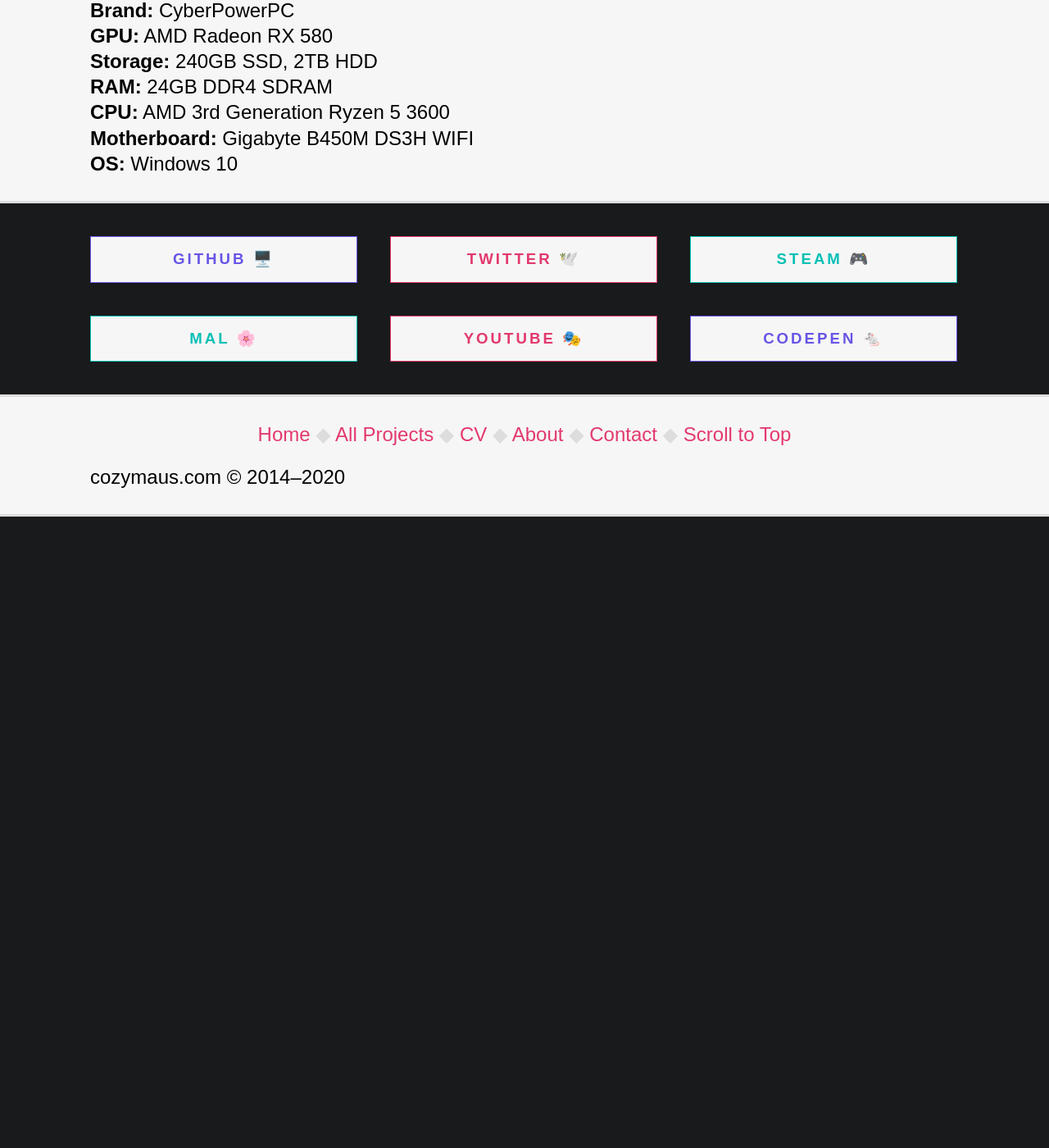
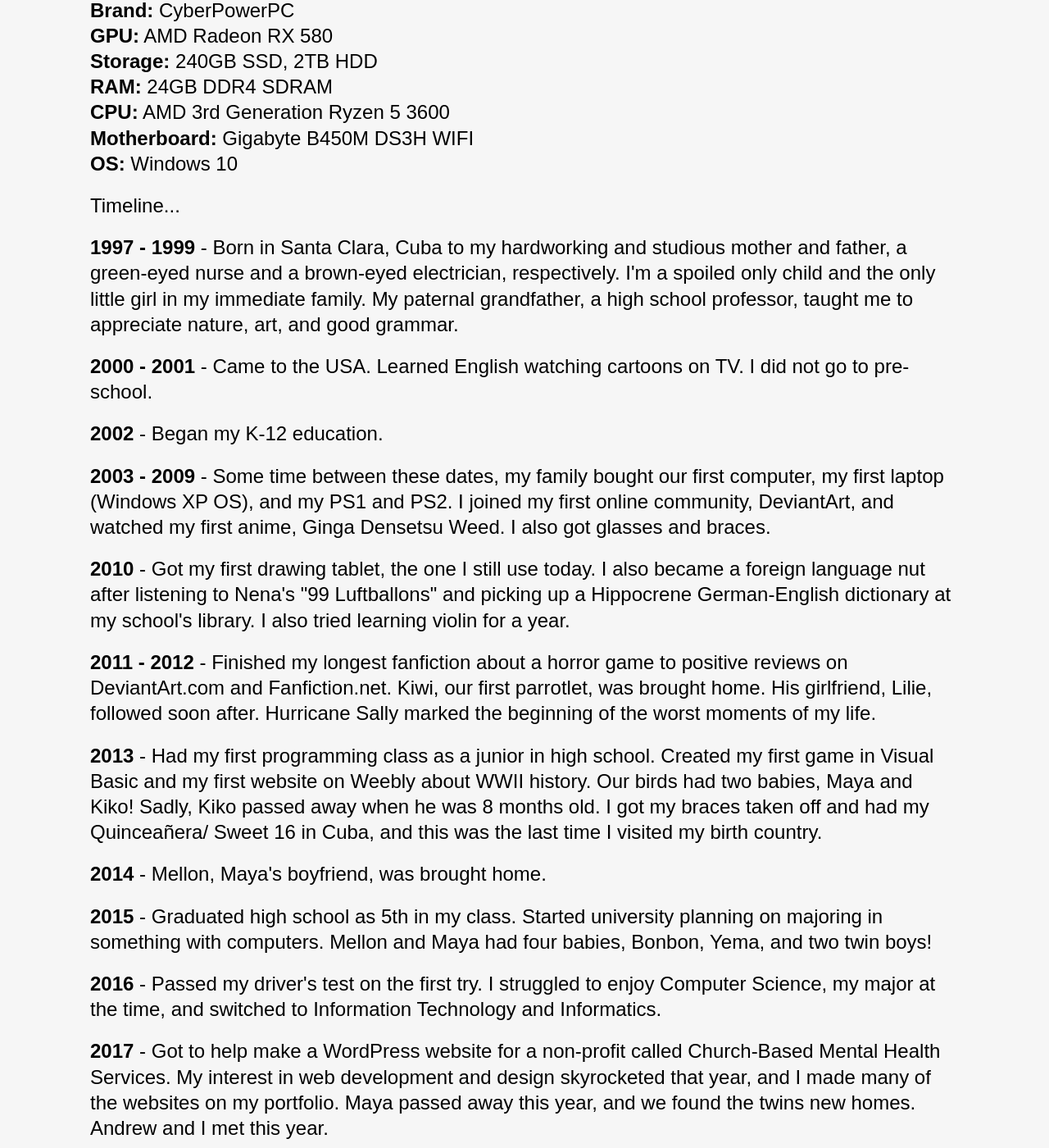
Before and after one commit to liz-lorena/2020, a Jekyll site: the page built from about/index.html, in a window 1280 px wide and 1400 px high, scrolled down 2054 px. Shown: the whole window at 82% size. Built offline with Jekyll 4.4.1, drawn with Linux system fonts in a browser that asks for light colours; before the commit the page ends 2684 px from its top, so only the background shows below that; some of the changed text lies outside the part shown.

Commit message:
Update index.html

```diff
--- a/about/index.html
+++ b/about/index.html
@@ -53,7 +53,7 @@
 <strong>OS:</strong> Windows 10</p>
 
 
-	<!--<p>Timeline...</p>
+	<p>Timeline...</p>
 
 	<ul>
 		<li><strong>1997 - 1999</strong> - Born in Santa Clara, Cuba to my hardworking and studious mother and father, a green-eyed nurse and a brown-eyed electrician, respectively. I'm a spoiled only child and the only little girl in my immediate family. My paternal grandfather, a high school professor, taught me to appreciate nature, art, and good grammar.</li>
@@ -69,5 +69,5 @@
 		<li><strong>2017</strong> - Got to help make a WordPress website for a non-profit called Church-Based Mental Health Services. My interest in web development and design skyrocketed that year, and I made many of the websites on my portfolio. Maya passed away this year, and we found the twins new homes. Andrew and I met this year.</li>
 		<li><strong>2018</strong> - Created a blog and portfolio website from scratch and started my YouTube channel.</li>
 		<li><strong>2019</strong> - Graduated from university with a BA degree in ITI and - to my surprise - got my first real job in my field and bought my own car. Decided to take my personal hobbies in a different direction, rebranded, and ended my 2018 blog and YouTube Channel.</li>
-		<li><strong>2020</strong> - We lived through a pandemic, and I worked remotely for the first time. I was promoted to Web Producer. I also decided to merge my brand identities and give online content creation a new shot.</li>
-	</ul>-->
+		<li><strong>2020</strong> - We lived through a pandemic, and I worked remotely for the first time. I was promoted to Web Producer. I also decided to merge my brand identities and give online content creation a new shot. Our beloved Kiwi passed away in November at the age of 8 years and 9 months.</li>
+	</ul>
```
